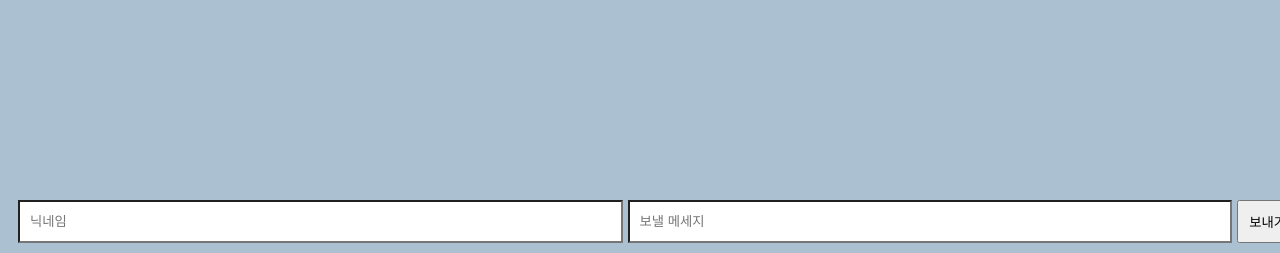
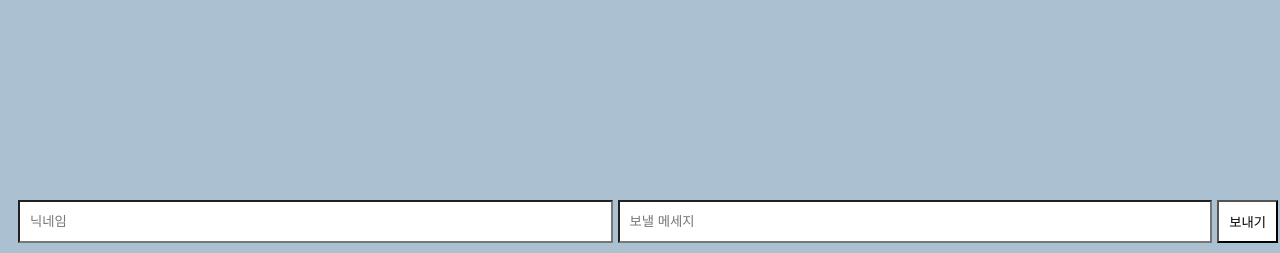
Before and after one commit to sang416/chatweb, a Flask app: page / in a window 1280 px wide. Shown: the part 547-800 px from the top of the page. Run offline with Flask 3, Linux system fonts and the light colour scheme; some libraries are stand-ins or nearby versions.

Commit message:
Update style.css

```diff
--- a/static/style.css
+++ b/static/style.css
@@ -21,6 +21,7 @@ body {
     width: 100%;
     background-color: #ABC0D1;
     padding: 10px;
+    box-sizing: border-box; /* Ensure padding is included in width calculation */
 }
 
 #nickname, #message {
@@ -28,10 +29,14 @@ body {
     margin-right: 5px;
     padding: 10px;
     background-color: white;
+    box-sizing: border-box; /* Ensure padding is included in width calculation */
 }
 
 #send {
     padding: 10px;
+    flex-shrink: 0; /* Prevent button from shrinking */
+    background-color: white; /* Ensure button has consistent background */
+    box-sizing: border-box; /* Ensure padding is included in width calculation */
 }
 
 #chat div {
```
